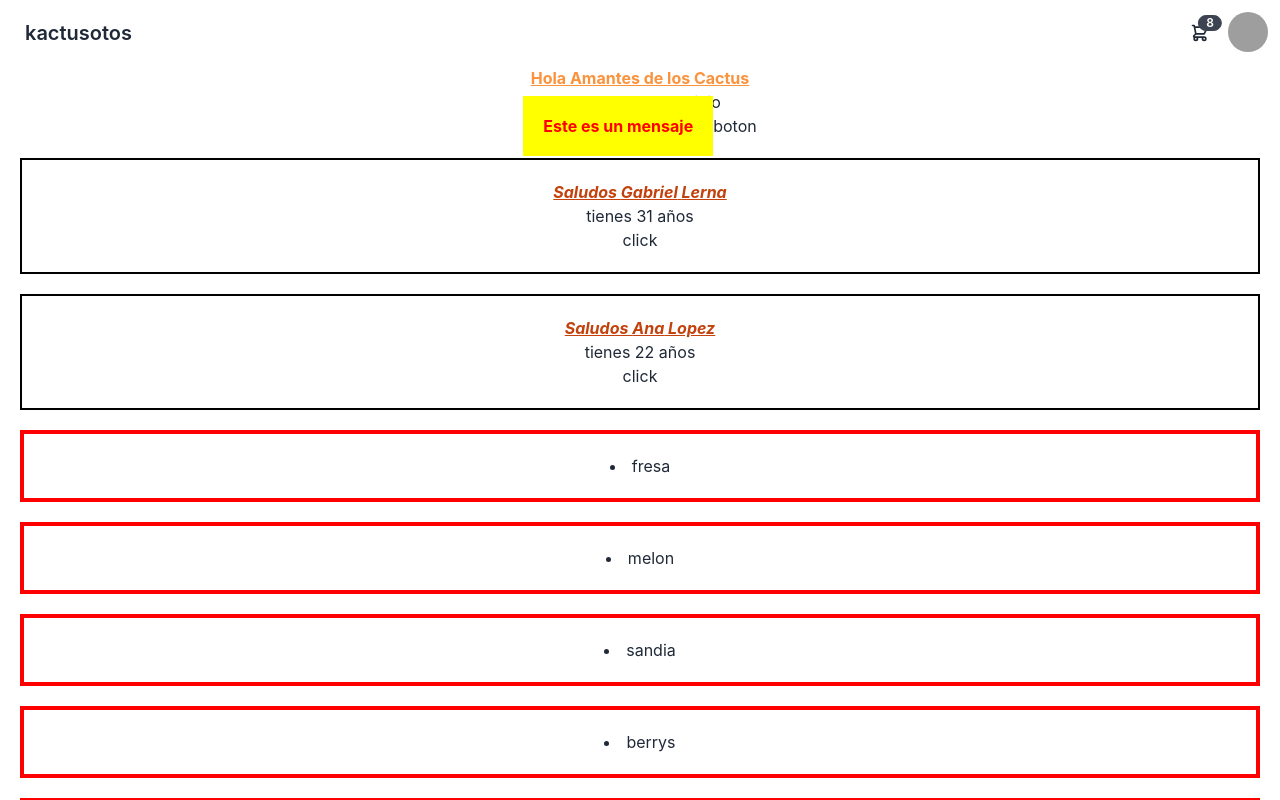
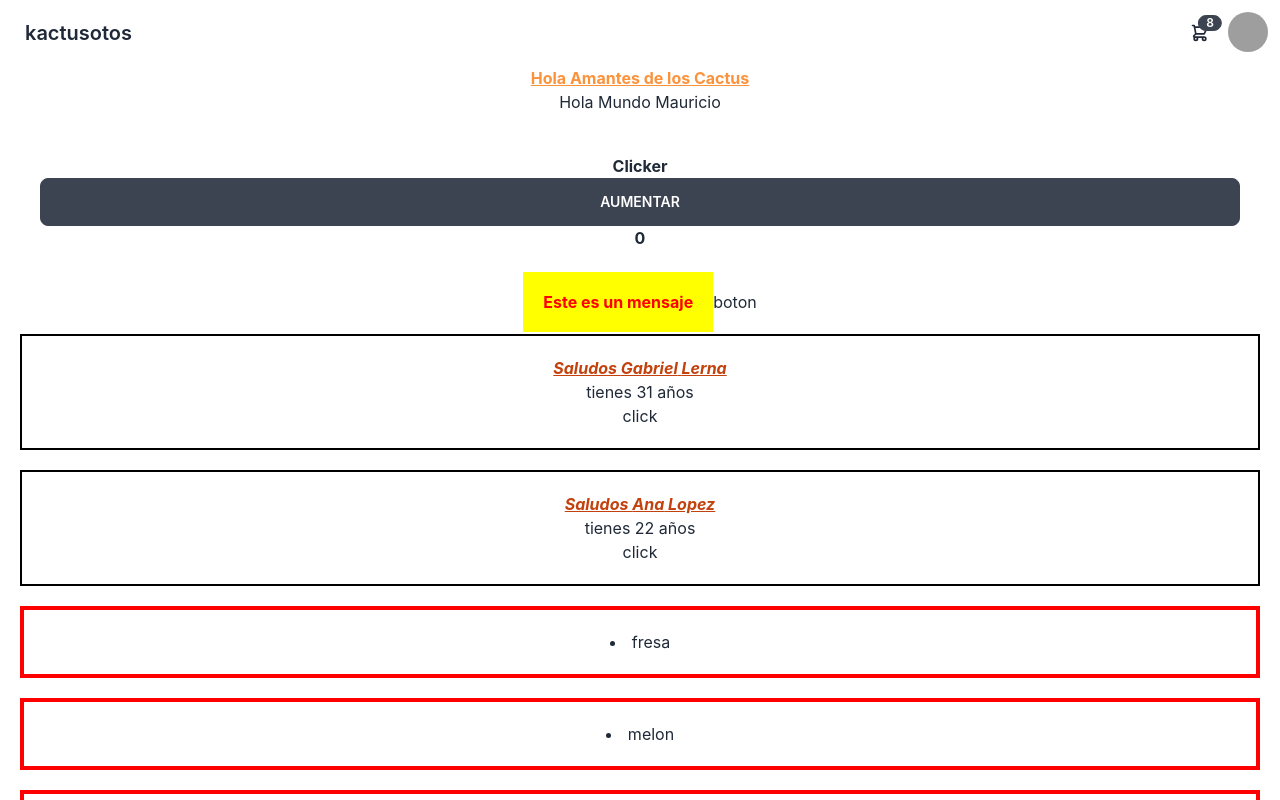
Before and after one commit to germangauna/react43550, a React (Create React App) app: page / in a window 1280 px wide. Shown: the top 800 px of the page. Built offline with nearby package versions, Linux system fonts and the light colour scheme; grey boxes are pictures that could not be loaded.

Commit message:
componentes II

```diff
--- a/src/App.jsx
+++ b/src/App.jsx
@@ -1,5 +1,6 @@
 
 import './App.css';
+import Clicker from './components/Clicker';
 import Footer from './components/Footer';
 import ItemListContainer from './components/ItemListContainer';
 import Navbar from './components/Navbar';
@@ -29,6 +30,8 @@ function App() {
       <Navbar/>
       <ItemListContainer greeting='Hola Amantes de los Cactus'/>
       <h1>Hola Mundo  { nombre } </h1>
+
+      <Clicker/>
 
       <strong style={estilos} >Este es un mensaje</strong>
       {boton}
--- /dev/null
+++ b/src/components/Clicker.js
@@ -0,0 +1,49 @@
+// para crear un boton de aumentar, primero hacemos con el rafce de clicker, dentro del div ponemos el clicker en un straog, despues, un boton de aumentar, y por ultimo un strong con un count (contador). le damos stilo al clicker y al boton aumentar, creamos una variable de count igual a 0. el pading con tailwind en clase es 'p-10', y un flex flex -col agrandas el boton. Ahora ponemos en el boton un onClick, y creamos una funcion para que este funcione para que aumente. esat funcion se llamara clickHandler. count = count + 1, este lo ubicamos entre las llaves del onClick del div
+
+import react, { useEffect, useState } from "react";
+
+//los hook se ejecutan dentro de la funcion de mi componente clicker
+
+const Clicker = () => {
+
+    //let count = 0 , aca no tenemos que definir con una variable simple, usaremos esta formula, const [variable, useFuncion] = useState(0), y debajo de la funcion pondremos: setFuncion (variable +1), no se puede hacer variable ++. por ultimo importamos el useState y listo, nuestro contador funciona.
+    const [count, setCount] = useState(0)
+
+
+    const clickHandler = () => {
+        console.log('se hizo click');
+
+        // count = count + 1 , esto es un aumentador, que no debemos usar, hacemos los componentes state, useState, CON ESTO ESTAMOS SETIANDO EL ESTADO, cuando nostros traemos un valor del estado generara un re render. se altera el estado con el setCount
+
+        setCount(count + 1)
+    }
+
+    //En el montaje y  cada vez que haga render primero va la funcion despues el valor
+     useEffect( () => {
+     console.log('se hizo render');
+     }, undefined)// si le saco el undefined no pasa nada, porque no hay parametros, ya que no recibe parametros se ejecutara cada vez que se aprete el boton
+
+    //solo en el montaje
+    useEffect(() => {
+        console.log('este efecto solo en montaje');
+    }, [] )// este console se ejecuta una sola vez con el primer render despues no se ejecuta mas, por el arrays vacio
+
+
+    //solo en el montaje
+    useEffect(() => {
+        console.log('este en montaje y cuando cambia el count');
+    }, [count] )
+
+
+    //console.log('se hizo render'); si hacemos este console.log nos va a salir doble render,  es por el modo estricto de react, en el index.js, la alteraciones del estado me genera un nuevo render, cuando quiers que tu interfas cambie altera el estado.
+
+    return (
+
+      <div className="p-10 flex flex-col">
+          <strong> Clicker </strong>
+          <button onClick= { clickHandler} className="btn" > Aumentar </button>
+          <strong> { count } </strong>
+      </div>
+  )
+}
+export default Clicker
--- a/src/index.js
+++ b/src/index.js
@@ -6,9 +6,9 @@ import reportWebVitals from './reportWebVitals';
 
 const root = ReactDOM.createRoot(document.getElementById('root'));
 root.render(
-  <React.StrictMode>
+ // <React.StrictMode> los comentamos porque no queremos la madida de seguridad, asi no sale doble render
     <App />
-  </React.StrictMode>
+  //</React.StrictMode>
 );
 
 // If you want to start measuring performance in your app, pass a function
```
